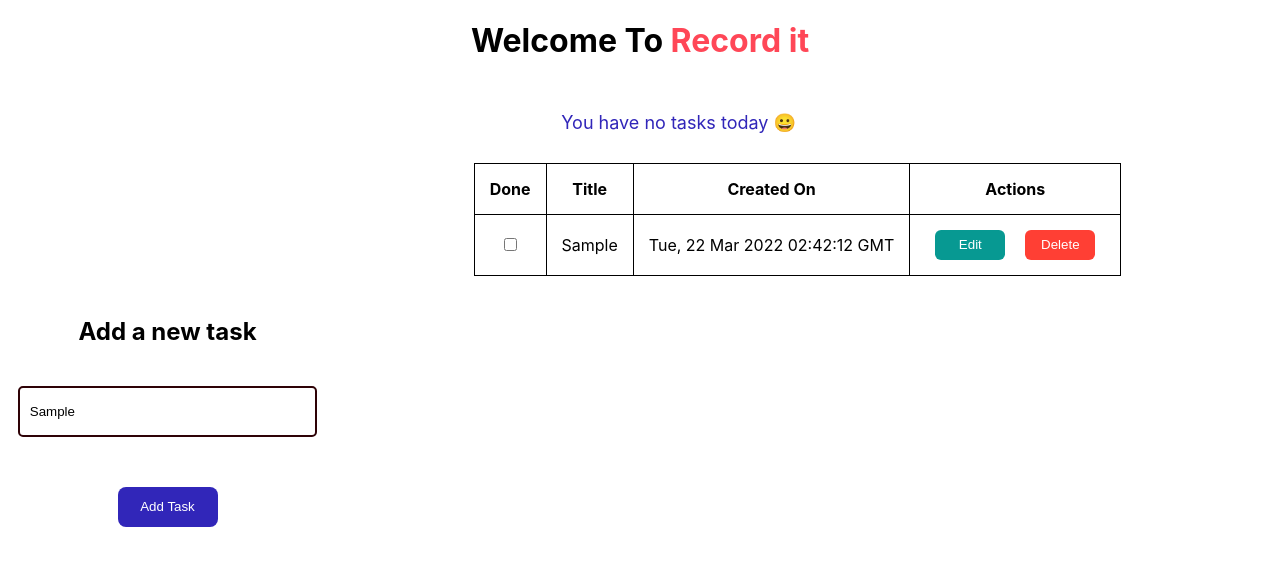
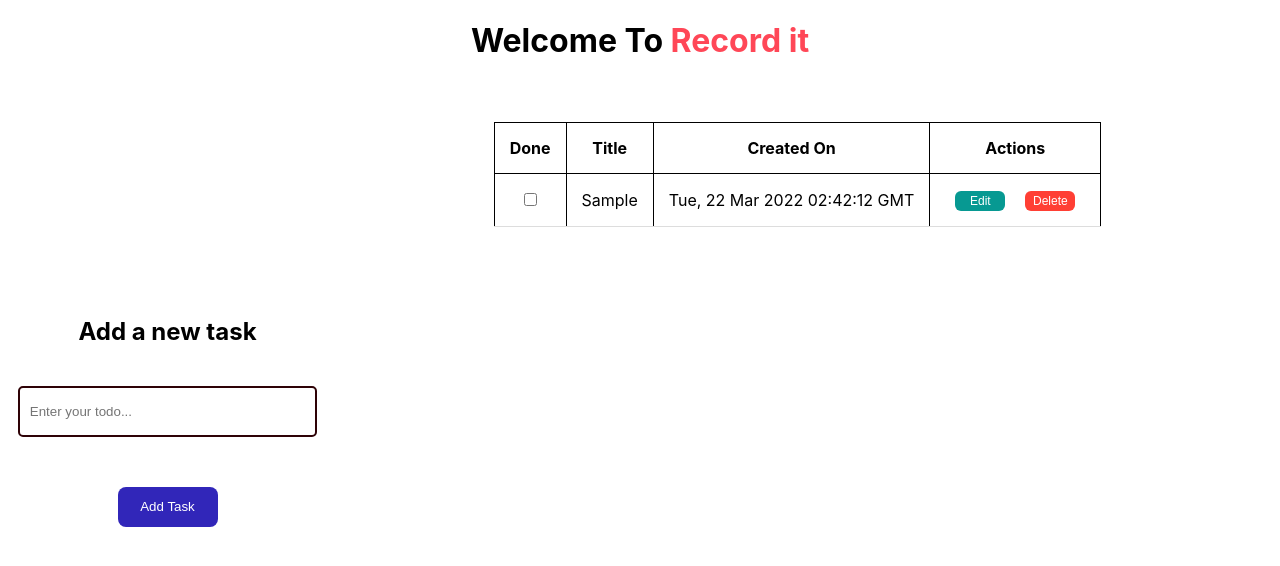
Before and after one commit to benndip/Record-it, a React (Create React App) app: page / in a window 1280 px wide. Both pictures are taken after typing "Sample" into the empty fields and a click on the button "Add Task". Shown: the top 566 px of the page. Built offline with nearby package versions, Linux system fonts and the light colour scheme.

Commit message:
Now possible to edit and delete todoItems

```diff
--- a/src/App.css
+++ b/src/App.css
@@ -68,13 +68,19 @@ table, th, td {
   border-collapse:collapse;
 }
 
-tr:nth-child(even) {
+.checked {
   background-color: #D6EEEE;
+  text-decoration: line-through;
+}
+
+td {
+  border-bottom: 1px solid #ddd;
 }
 
 th, td {
   padding: 15px;
   text-align: center;
+
 }
 
 .edit-button{
@@ -82,10 +88,11 @@ th, td {
   border: 0px;
   margin-right: 10px;
   margin-left: 10px;
-  width: 70px;
-  height: 30px;
+  width: 50px;
+  height: 20px;
   border-radius: 6px;
-  color: white
+  color: white;
+  font-size: 12px
 }
 
 .delete-button{
@@ -93,8 +100,38 @@ th, td {
   border: 0px;
   margin-right: 10px;
   margin-left: 10px;
-  width: 70px;
-  height: 30px;
+  width: 50px;
+  height: 20px;
   border-radius: 6px;
-  color: white
+  color: white;
+  font-size: 12px
 }
+
+.table-container{
+  width: 70%;
+  display: flex;
+  justify-content: center;
+}
+
+.cancel-button{
+  background-color: #ffb142;
+  border: 0px;
+  margin-right: 10px;
+  margin-left: 10px;
+  width: 50px;
+  height: 20px;
+  border-radius: 6px;
+  color: white;
+  font-size: 12px
+}
+
+.update-task-button{
+  background-color: #4b7bec;
+  color: white;
+  border: 0px solid;
+  margin-top: 50px;
+  height: 40px;
+  width: 100px;
+  border-radius: 8px;
+  cursor: pointer;
+}
--- a/src/App.js
+++ b/src/App.js
@@ -5,6 +5,8 @@ import { v4 as uuid } from "uuid";
 function App() {
   const [todoItem, setTodoItem] = useState("");
   const [todoItems, setTodoItems] = useState([]);
+  const [editingNow, setEditingNow] = useState(false);
+  const [todoItemToEdit, setTodoItemToEdit] = useState(null);
 
   const onChangeHandler = (event) => {
     setTodoItem(event.target.value);
@@ -12,6 +14,7 @@ function App() {
 
   const addTodoItem = () => {
     let todo_id = uuid();
+    if (todoItem.length == 0) return;
     setTodoItems([
       ...todoItems,
       {
@@ -21,6 +24,48 @@ function App() {
         done: false,
       },
     ]);
+    setTodoItem("");
+  };
+
+  const markAsDone = (todoItemId) => {
+    let newTodoItems = todoItems.map((todoItem) =>
+      todoItem.id === todoItemId
+        ? { ...todoItem, done: !todoItem.done }
+        : todoItem
+    );
+    setTodoItems(newTodoItems);
+  };
+
+  const deleteTodoItem = (todoItemId) => {
+    let newTodoItems = todoItems.filter(
+      (todoItem) => todoItem.id !== todoItemId
+    );
+    setTodoItems(newTodoItems);
+  };
+
+  const selectTodoItemToEdit = (todoItemId) => {
+    let todoItemToEdit = todoItems.find(
+      (todoItem) => todoItem.id === todoItemId
+    );
+    setTodoItem(todoItemToEdit.title);
+    setTodoItemToEdit(todoItemToEdit);
+    setEditingNow(true);
+  };
+
+  const unSelectTodoItemToEdit = () => {
+    setTodoItem("");
+    setEditingNow(false);
+    setTodoItemToEdit(null);
+  };
+
+  const updateTodoItem = () => {
+    let newTodoItems = todoItems.map((item) =>
+      item.id === todoItemToEdit.id ? { ...item, title: todoItem } : item
+    );
+    setTodoItems(newTodoItems);
+    setTodoItem("");
+    setEditingNow(false);
+    setTodoItemToEdit(null);
   };
 
   return (
@@ -30,7 +75,7 @@ function App() {
       </h1>
       <div className="containers">
         <div className="left-container">
-          <h2>Add a new task</h2>
+          {!editingNow ? <h2>Add a new task</h2> : <h2>Update task</h2>}
           <input
             onChange={onChangeHandler}
             name="todoItem"
@@ -39,12 +84,22 @@ function App() {
             value={todoItem}
             placeholder="Enter your todo..."
           />
+          {!editingNow ? (
             <button onClick={addTodoItem} className="add-task-button">
               Add Task
             </button>
+          ) : (
+            <button onClick={updateTodoItem} className="update-task-button">
+              Update Task
+            </button>
+          )}
         </div>
         <div className="right-container">
+          {todoItems.length === 0 && (
             <span className="no-task-text">You have no tasks today 😀</span>
+          )}
+          {todoItems.length > 0 && (
+            <div className="table-container">
               <table>
                 <thead>
                   <tr>
@@ -55,23 +110,46 @@ function App() {
                   </tr>
                 </thead>
                 <tbody>
-              {
-                todoItems.map((todoItem) =>(
-                  <tr>
+                  {todoItems.map((todoItem) => (
+                    <tr className={todoItem.done ? "checked" : ""}>
                       <td>
-                      <input type="checkbox" name="checkbox" value={todoItem.done} />
+                        <input
+                          type="checkbox"
+                          checked={todoItem.checked}
+                          onChange={() => markAsDone(todoItem.id)}
+                        />
                       </td>
                       <td>{todoItem.title}</td>
                       <td>{todoItem.date}</td>
                       <td>
-                      <button className="edit-button">Edit</button>
-                      <button className="delete-button">Delete</button>
+                        {editingNow && todoItem.id === todoItemToEdit.id ? (
+                          <button
+                            onClick={unSelectTodoItemToEdit}
+                            className="cancel-button"
+                          >
+                            Cancel
+                          </button>
+                        ) : (
+                          <button
+                            onClick={() => selectTodoItemToEdit(todoItem.id)}
+                            className="edit-button"
+                          >
+                            Edit
+                          </button>
+                        )}
+                        <button
+                          onClick={() => deleteTodoItem(todoItem.id)}
+                          className="delete-button"
+                        >
+                          Delete
+                        </button>
                       </td>
                     </tr>
-                ))
-              }
+                  ))}
                 </tbody>
               </table>
+            </div>
+          )}
         </div>
       </div>
     </div>
```
Lines whose indentation alone changed are shown as unchanged.
